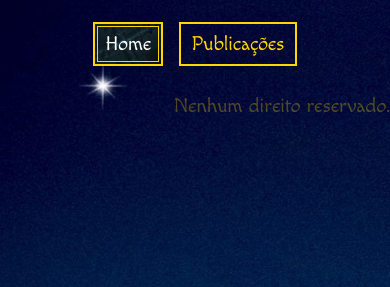
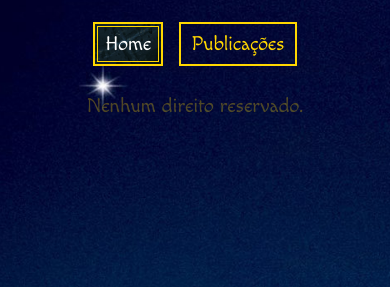
Before and after one commit to lucas-bublitz/bublitz.art.br, a Jekyll site: the page built from index.html, in a window 390 px wide. Shown: the part 308-595 px from the top of the page. Built offline with Jekyll 4.4.1, drawn with Linux system fonts in a browser that asks for light colours.

Commit message:
centralizando quando precisa!

```diff
--- a/_sass/main.scss
+++ b/_sass/main.scss
@@ -237,5 +237,7 @@ body{
        text-align: center !important;
        vertical-align: bottom !important;
     }
-
+    .title_main h2{
+        text-align: center !important;
+    }
 }
```
Also changed, not shown: 2 other files.
